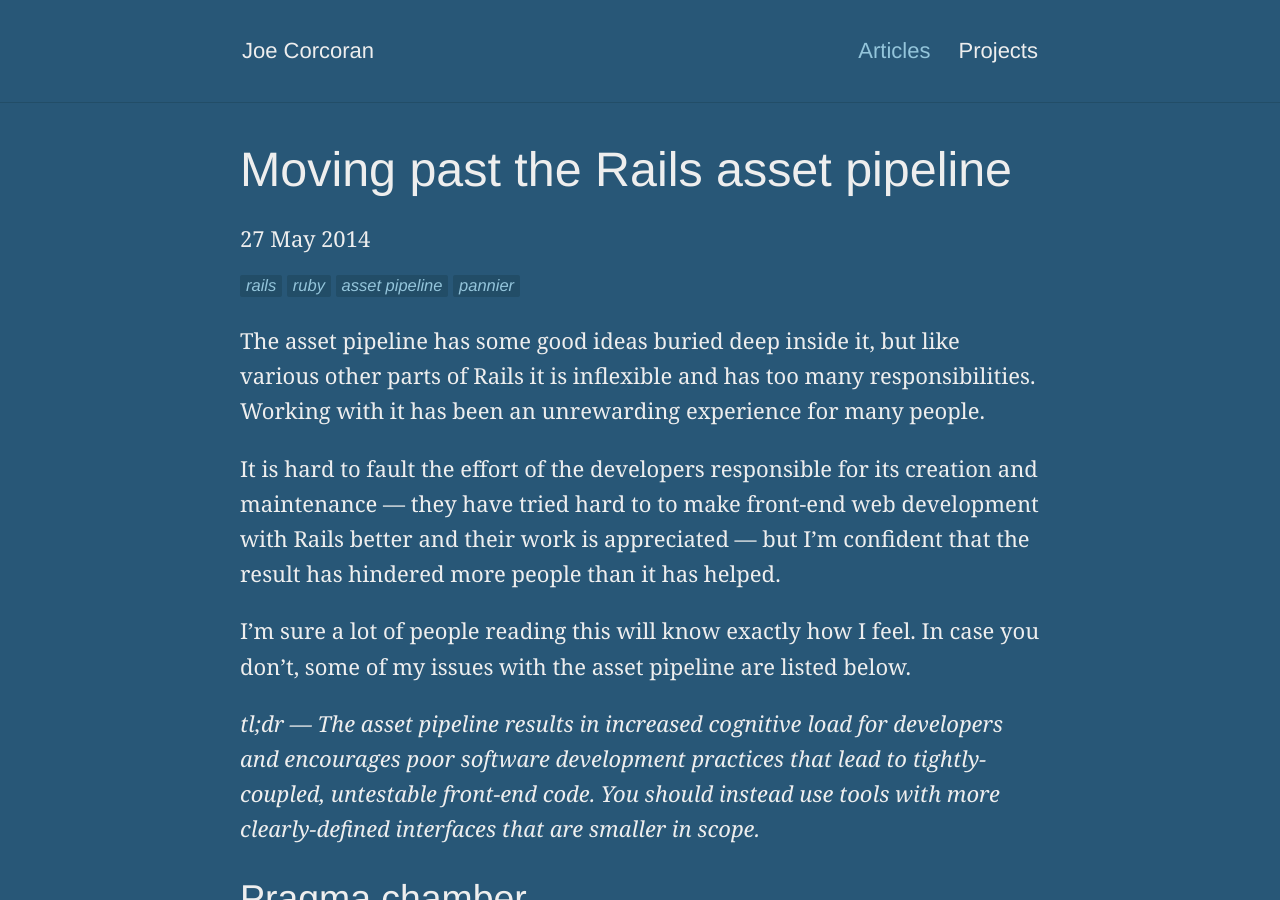
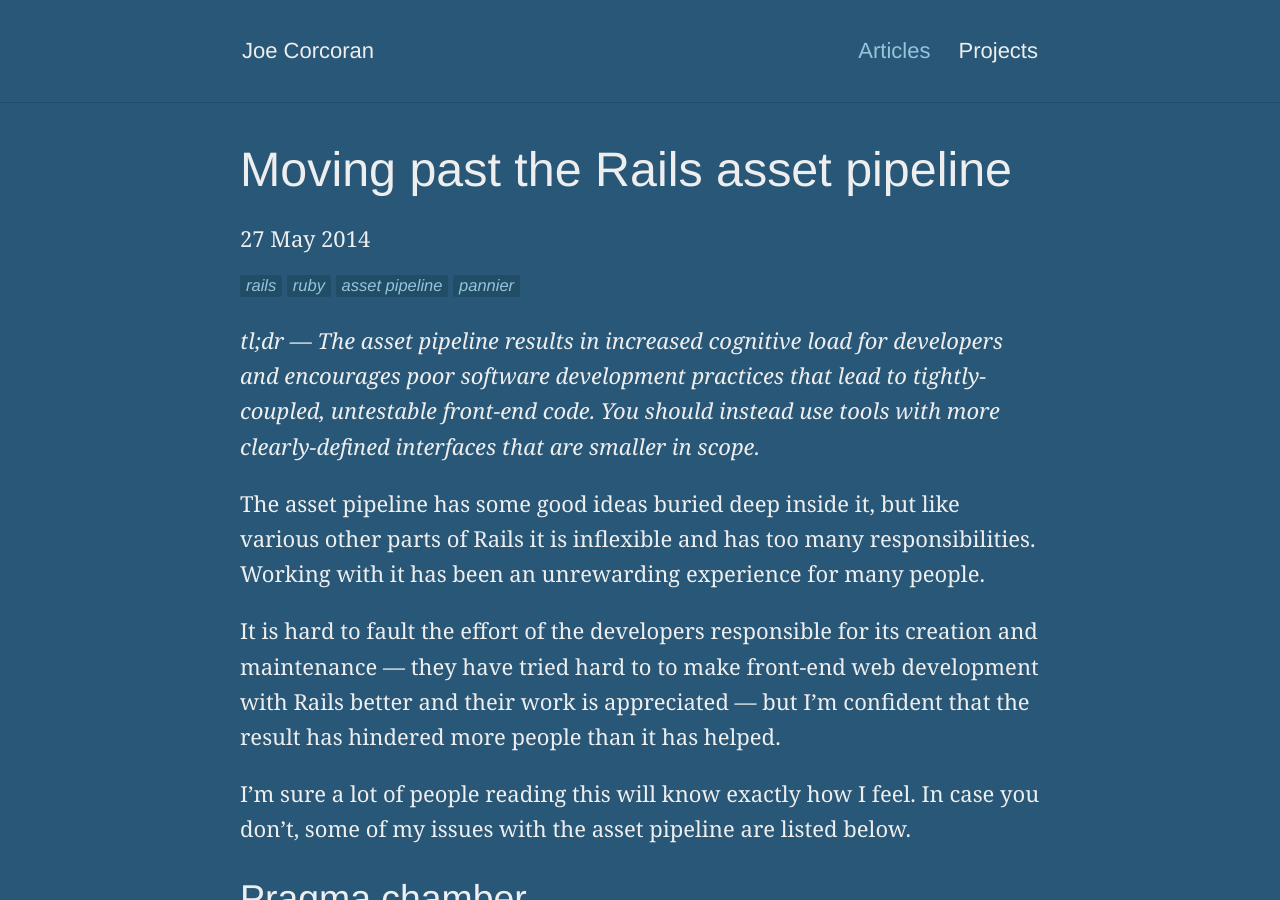
Before and after one commit to joecorcoran/corcoran.online, a Jekyll site: the page built from _posts/2014-05-27-moving-past-rails-asset-pipeline.md, in a window 1280 px wide and 900 px high. Built offline with Jekyll 4.4.1, drawn with Linux system fonts in a browser that asks for light colours; Markdown is read by kramdown in place of the engine named in the settings; some of the changed lines change nothing that is shown.

Commit message:
Move tl;dr to top

```diff
--- a/_posts/2014-05-27-moving-past-rails-asset-pipeline.md
+++ b/_posts/2014-05-27-moving-past-rails-asset-pipeline.md
@@ -7,6 +7,11 @@
   - asset pipeline
   - pannier
 ---
+
+*tl;dr &#8212; The asset pipeline results in increased cognitive load for
+developers and encourages poor software development practices that lead to
+tightly-coupled, untestable front-end code. You should instead use tools with
+more clearly-defined interfaces that are smaller in scope.*
 
 The asset pipeline has some good ideas buried deep inside it, but like various
 other parts of Rails it is inflexible and has too many responsibilities.
@@ -19,11 +24,6 @@
 
 I'm sure a lot of people reading this will know exactly how I feel. In case you
 don't, some of my issues with the asset pipeline are listed below.
-
-*tl;dr &#8212; The asset pipeline results in increased cognitive load for
-developers and encourages poor software development practices that lead to
-tightly-coupled, untestable front-end code. You should instead use tools with
-more clearly-defined interfaces that are smaller in scope.*
 
 ## Pragma chamber
 
```
Also changed, not shown: 2 other files.
